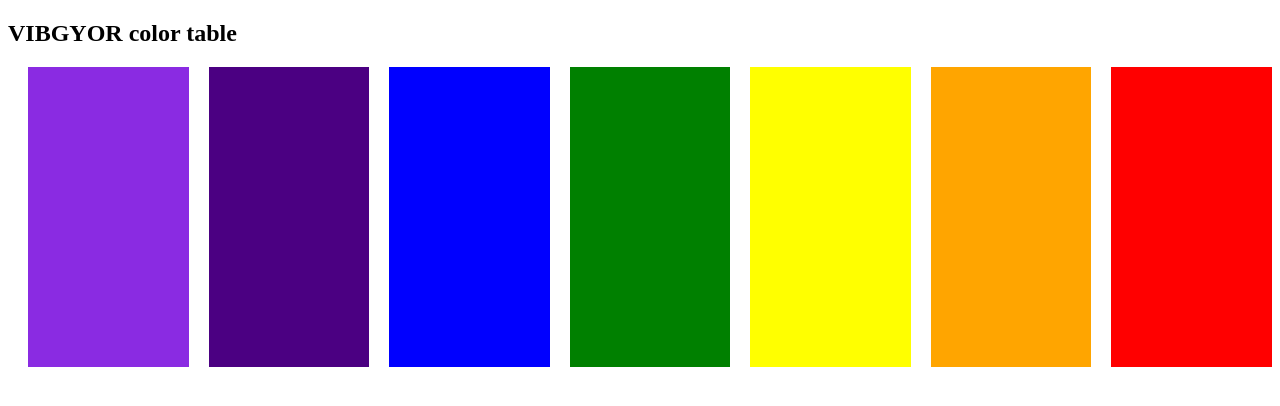
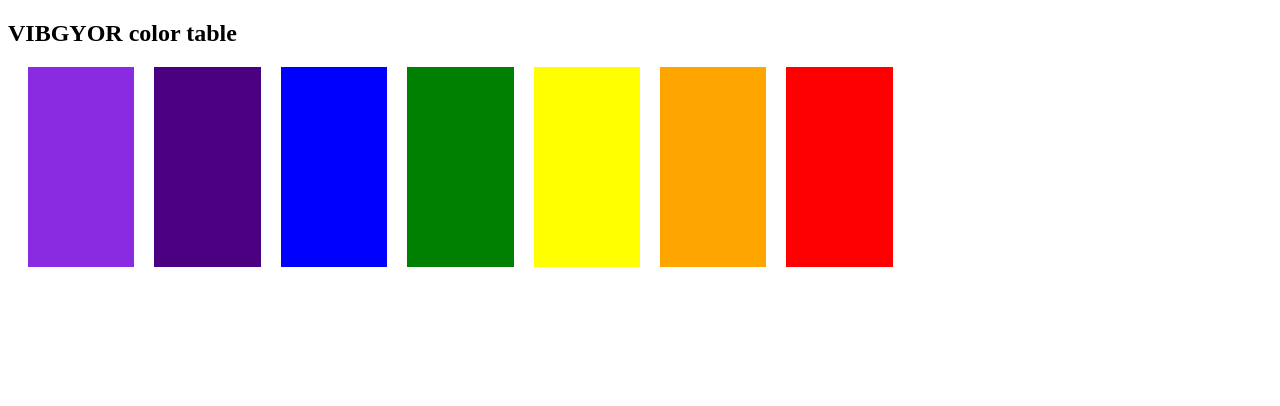
Before and after one commit to username-8/Full-stack-Journey, a website: page Oranium Tech/front end/TASK/4_vibgyor.html in a window 1280 px wide. Drawn offline with Linux system fonts and the light colour scheme.

Commit message:
vibgyor pallet, container width

```diff
--- a/Oranium Tech/front end/TASK/4_vibgyor.html
+++ b/Oranium Tech/front end/TASK/4_vibgyor.html
@@ -7,10 +7,11 @@
     <style>
         .container{
             display: flex;
+            width: 70%;
         }
         .container div{
             width: 500px;
-            height: 300px;
+            height: 200px;
             margin-left: 20px;
         }
     </style>
```
